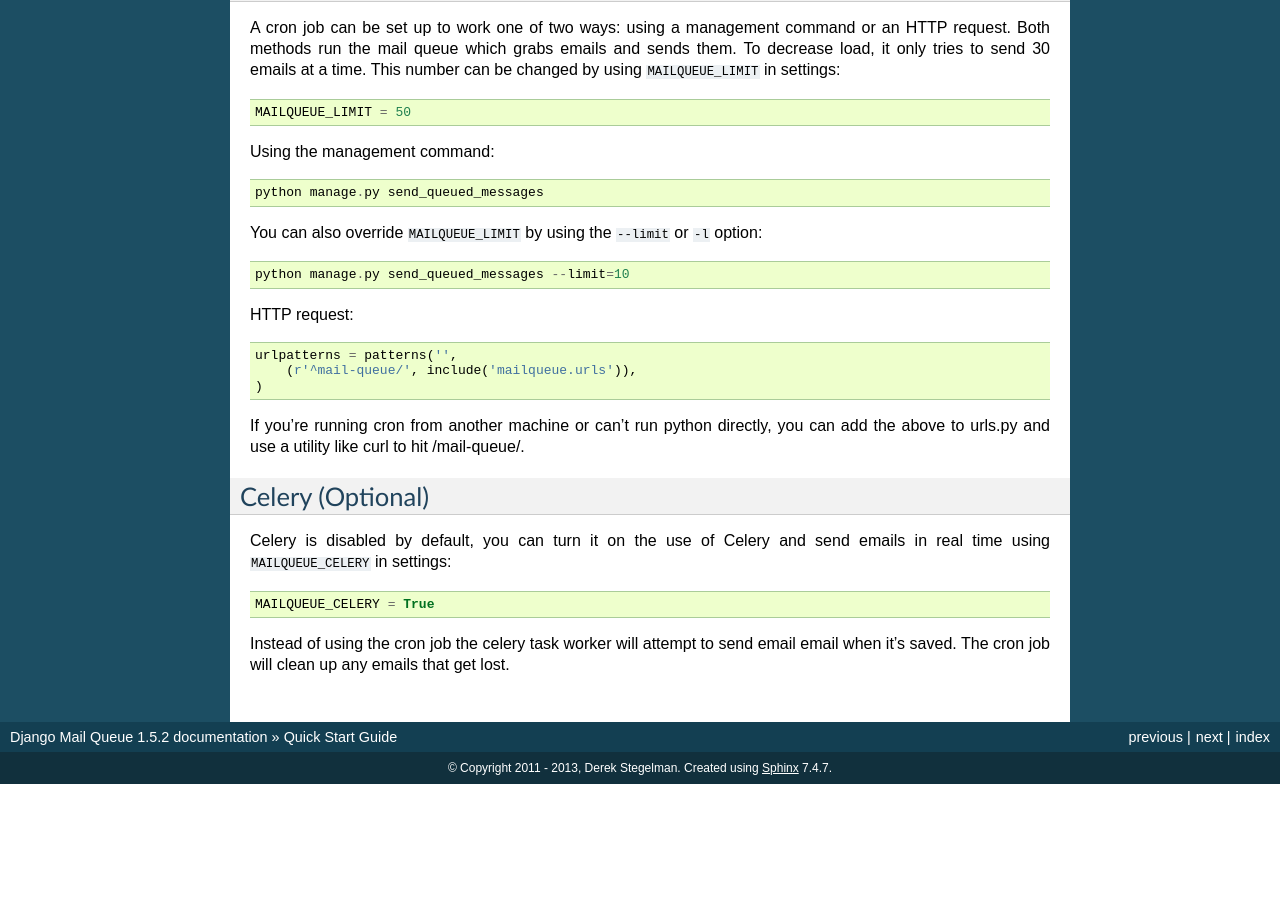
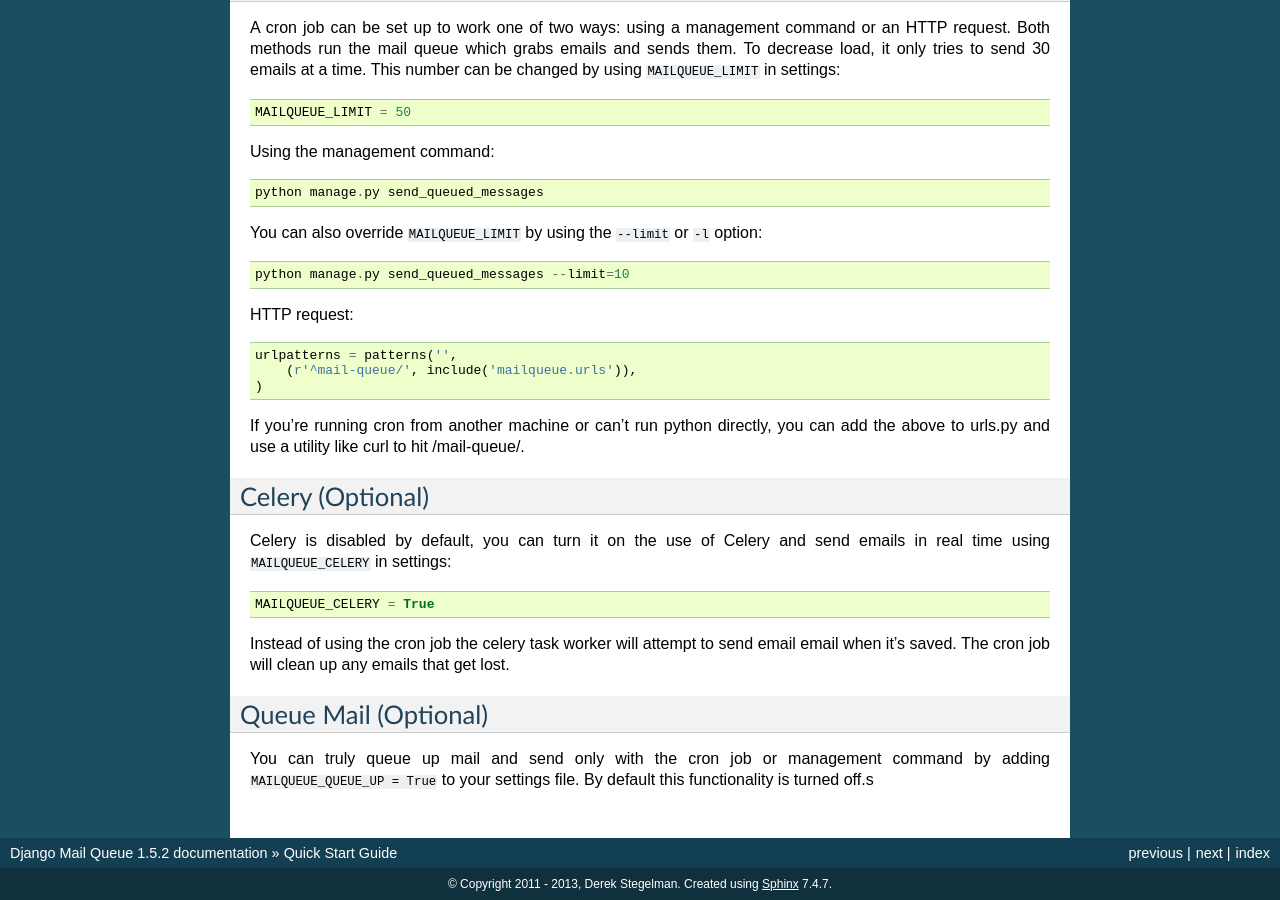
Before and after one commit to dstegelman/django-mail-queue, a Sphinx documentation site: the page built from docs/source/installation.rst, in a window 1280 px wide and 900 px high, scrolled down 683 px. Built offline with Sphinx 7.4.7, drawn with Linux system fonts in a browser that asks for light colours; before the commit the page ends 1467 px from its top, so only the background shows below that; some of the changed text lies outside the part shown.

Commit message:
Adding docs.

```diff
--- a/docs/source/installation.rst
+++ b/docs/source/installation.rst
@@ -65,3 +65,9 @@ Celery is disabled by default, you can turn it on the use of Celery and send ema
     MAILQUEUE_CELERY = True
 
 Instead of using the cron job the celery task worker will attempt to send email email when it's saved.  The cron job will clean up any emails that get lost.
+
+Queue Mail (Optional)
+----------
+
+You can truly queue up mail and send only with the cron job or management command by adding ``MAILQUEUE_QUEUE_UP = True`` to your settings file.  By
+default this functionality is turned off.s
```
